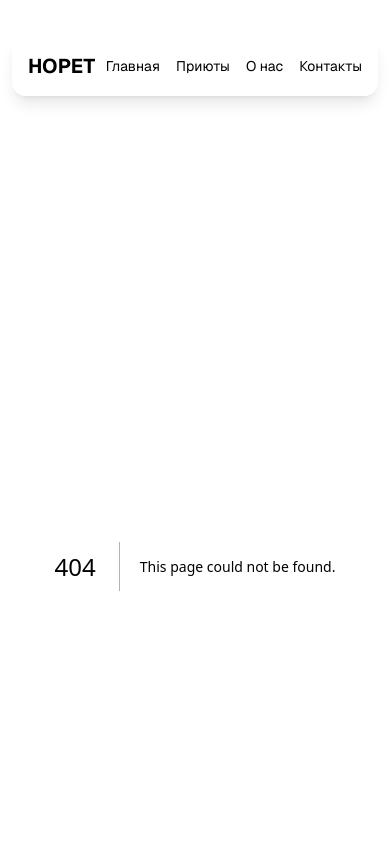
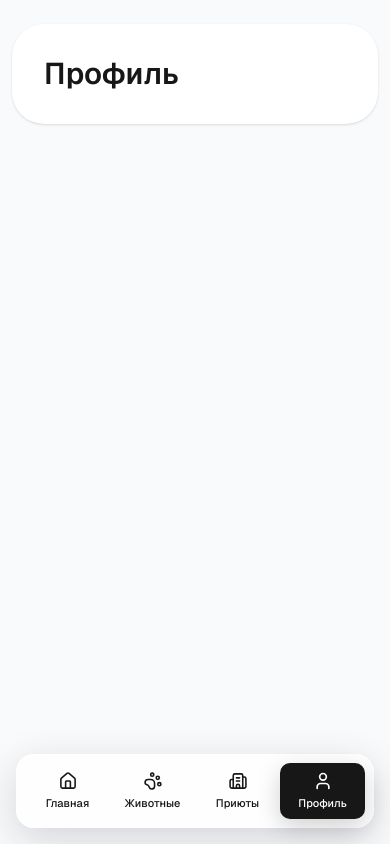
Before and after one commit to presslord/hopet, a Next.js app: page /profile in a window 390 px wide. Before the commit this address had no page. Shown: the top 844 px of the page. Built offline with nearby package versions, Linux system fonts and the light colour scheme; a web font is replaced by a local one.

Commit message:
mobile menu + vadim!

```diff
--- a/app/layout.tsx
+++ b/app/layout.tsx
@@ -1,9 +1,11 @@
 import type { Metadata } from "next";
 import { Geist, Geist_Mono } from "next/font/google";
 import "./globals.css";
-import { Modak } from 'next/font/google'
-import './globals.css'
-
+import { Modak } from 'next/font/google';
+import './globals.css';
+import Header from "@/components/Header";
+import MobileBottomNav from "@/components/MobileBottomNav";
+// import MobileBottomNav from "@/components/MobileBottomNav";
 
 const modak = Modak({
   subsets: ['latin'],
@@ -37,31 +39,20 @@ export default function RootLayout({
     <html lang="ru">
       <body className={`${geistSans.className} min-h-screen bg-gray-50`}>
         {/*Шапка*/}
-        <header className="sticky top-0 z-50 mx-auto w-full max-w-7xl p-6 lg:px-8 mt-3 px-3 sm:px-6">
-        <div className="flex justify-between items-center rounded-xl bg-white/85 p-4 text-black shadow-lg backdrop:blur-xl sm:p-6">
-          <a href="/" className="text-xl font-bold">HOPET</a>
-          <nav>
-            <ul className="flex flex-wrap items-center justify-end gap-x-4 gap-y-2 text-sm sm:text-base">
-              <li><a href="/" className="hover:underline">Главная</a></li>
-              <li><a href="/shelters" className="hover:underline">Приюты</a></li>
-              <li><a href="/about" className="hover:underline">О нас</a></li>
-              <li><a href="/contact" className="hover:underline">Контакты</a></li>
-            </ul>
-          </nav>
-        </div>
-        </header>
+        <Header />
         {/* Основное содержимое*/}
-        <main className="mx-auto w-full max-w-7xl px-3 py-6 sm:px-6 sm:py-8 lg:px-8">
+        <main className="mx-auto w-full mb-22 sm:mb-0 max-w-7xl px-3 py-6 sm:px-6 sm:py-8 lg:px-8">
           {children}
         </main>
         {/* Подвал */}
-        <footer className="mx-auto mb-3 mt-8 w-full max-w-7xl px-3 sm:px-6 lg:px-8">
+        <footer className="mx-auto mb-3 mt-8 w-full max-w-7xl px-3 hidden sm:block sm:px-6 lg:px-8">
           <div className="rounded-xl bg-gray-800 px-4 py-6 text-center text-white sm:px-6">
             <p>Сайт помощи приютам и поиска домов для животных</p>
             <p className="mt-2 text-gray-400">Сайт разработан студентами НовГУ</p>
             <p className="mt-2">{new Date().getFullYear()} Hopet</p>
           </div>
         </footer>
+        <MobileBottomNav />
       </body>
     </html>
   );
--- /dev/null
+++ b/app/pets/page.tsx
@@ -0,0 +1,30 @@
+"use client";
+
+import { useState } from "react";
+import FilterButtons, { Category } from "@/components/FilterButtons";
+import PetGrid from "@/components/PetGrid";
+import { pets, Pet} from "@/data/pets"
+
+export default function petsPage() {
+    const [filteredPets, setFilteredPets] = useState<Pet[]>(pets);
+    const handleFilterChange = (category: Category) => {
+    const filtered = pets.filter((pet) => {
+      if (category === "Все") return true;arguments
+      if (category === "Кошки") return pet.type === "cat";
+      if (category === "Собаки") return pet.type === "dog";
+      return true;
+    });
+    setFilteredPets(filtered);
+  };
+
+  return (
+    <div>
+        <div>
+            <h1>Животные</h1>
+            <p>Найдите себе питомца</p>
+        </div>
+        <FilterButtons onFilterChange={handleFilterChange}></FilterButtons>
+            <PetGrid pets={filteredPets}></PetGrid>
+    </div>
+  );
+}
--- /dev/null
+++ b/app/profile/page.tsx
@@ -0,0 +1,7 @@
+export default function ProfilePage() {
+    return (
+        <section className="rounded-[32px] bg-white p-8 shadow-sm">
+            <h1 className="text-3xl font-semibold text-neutral-900">Профиль</h1>
+        </section>
+    );
+}
--- /dev/null
+++ b/components/Header.tsx
@@ -0,0 +1,20 @@
+import Link from "next/link"
+
+
+export default function Header() {
+    return (
+    <header className="sticky top-0 z-50 mx-auto w-full max-w-7xl p-6 lg:px-8 mt-3 px-3 hidden sm:block sm:px-6">
+        <div className="flex justify-between items-center rounded-xl bg-white/85 p-4 text-black shadow-lg backdrop:blur-xl sm:p-6">
+            <a href="/" className="text-xl font-bold">HOPET</a>
+            <nav>
+            <ul className="flex flex-wrap items-center justify-end gap-x-4 gap-y-2 text-sm sm:text-base">
+                <li><Link href="/" className="transition hover:text-black">Главная</Link></li>
+                <li><Link href="/pets" className="transition hover:text-black">Животные</Link></li>
+                <li><Link href="/shelters" className="transition hover:text-black">Приюты</Link></li>
+                <li><Link href="/profile" className="transition hover:text-black">Профиль</Link></li>
+            </ul>
+            </nav>
+        </div>
+        </header>
+    )
+}
--- /dev/null
+++ b/components/MobileBottomNav.tsx
@@ -0,0 +1,39 @@
+"use client";
+
+import Link from "next/link";
+import { usePathname } from "next/navigation";
+import { House, PawPrint, Building2, User } from "lucide-react";
+
+const items = [
+    { href: "/", label: "Главная", icon: House },
+    { href: "/pets", label: "Животные", icon: PawPrint },
+    { href: "/shelters", label: "Приюты", icon: Building2 },
+    { href: "/profile", label: "Профиль", icon: User }
+];
+
+export default function MobileBottomNav() {
+    const pathname = usePathname();
+
+    const isActive = ( href: string) => {
+        if (href=== "/") return pathname === "/";
+        return pathname.startsWith(href);
+    };
+
+    return (
+        <nav className="fixed inset-x-0 bottom-0 z-50 px-4 pb-4 pt-2 sm:hidden">
+            <div className="mx-auto flex max-w-md items-center justify-between rounded-2xl border border-white/60 bg-white/80 px-2 py-2 shadow-[0_12px_40px_rgba(15,23,42,0.16)] backdrop-blur-2xl">
+                {items.map(({href, label, icon: Icon}) => {
+                    const active = isActive(href);
+
+                    return (
+                        <Link key={href} href={href} className={`flex min-w-[72px] flex-1 flex-col items-center justify-center
+                            rounded-lg px-3 py-2 text-[11px] font-medium transiotion ${active ? "bg-neutral-900 text-white shadow-[0_8px_24px_rgba(0,0,0,0.18)]" : "text-neutral-900"}`}>
+                                <Icon className={`mb-1 h-5 w-5 ${active ? "scale-100" : "scale-95"}`} />
+                                <span>{label}</span>
+                            </Link>
+                    );
+                })}
+            </div>
+        </nav>
+    )
+}
--- a/components/PetInfoBlock.tsx
+++ b/components/PetInfoBlock.tsx
@@ -6,8 +6,8 @@ interface PetInfoBockProps {
 
 export default function PetInfoBlock({ pet }: PetInfoBockProps) {
     return (
-    <div className="bg-white rounded-lg shadow-lg md-6 custom-font">
-        <div className="grid grid-cols-2 md:grid-cols-2 gap-4 md:gap-6">
+    <div className="bg-white rounded-lg shadow-lg md-6">
+        <div className="grid grid-cols-1 sm:grid-cols-2 gap-4 md:gap-6">
             <div className="aspect-square w-full overflow-hidden rounded-lg bg-gray-200">
                 {pet.media.type === "video" ? (
                 <video className="h-full w-full object-center object-cover" autoPlay muted loop playsInline>
--- a/components/shelters/SheltersHero.tsx
+++ b/components/shelters/SheltersHero.tsx
@@ -1,6 +1,6 @@
 export default function SheltersHero() {
     return (
-        <section className="relative overflow-hidden rounded-xl bg-[linear-gradient(135deg,#111827_0%,#1f2937_45%,#d97706_100%)] px-5 py-10 text-white shadow-xl sm:px-8 sm:py-14">
+        <section className="relative overflow-hidden rounded-xl bg-[linear-gradient(135deg,#111827_0%,#1f2937_45%,#d97706_100%)] px-5 py-45 text-white shadow-xl sm:px-8 sm:py-14">
             <div className="absolute inset-y-0 right-0 hidden w-1/3 bg-[radial-gradient(circle_at_center, rgba(255,255,255,0.24),transparent_68%)] lg:block"/>
             <div className="relative max-w-3xl space-y-4">
                 <p className="inline-flex rounded-full border-white/20 bg-white/10 px-3 py-1 text-sm backdrop:blur">Приюты-партнеры</p>
```
